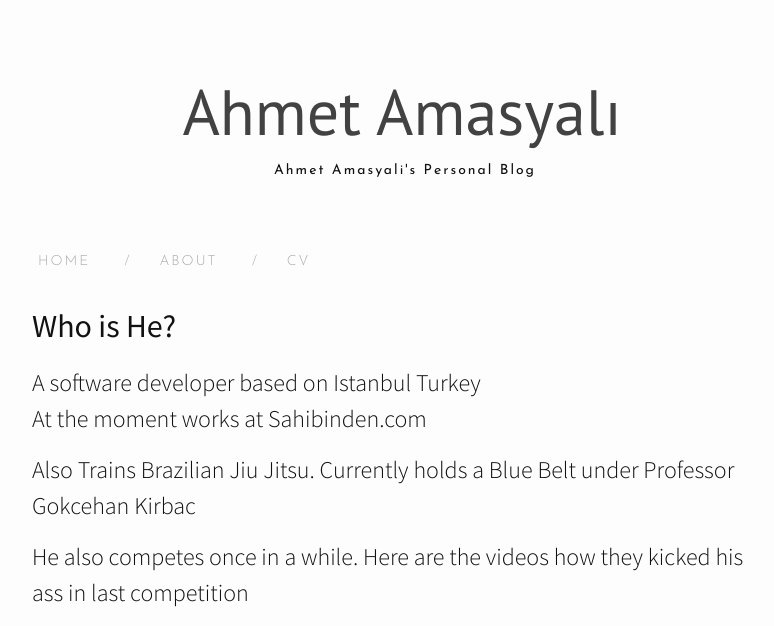
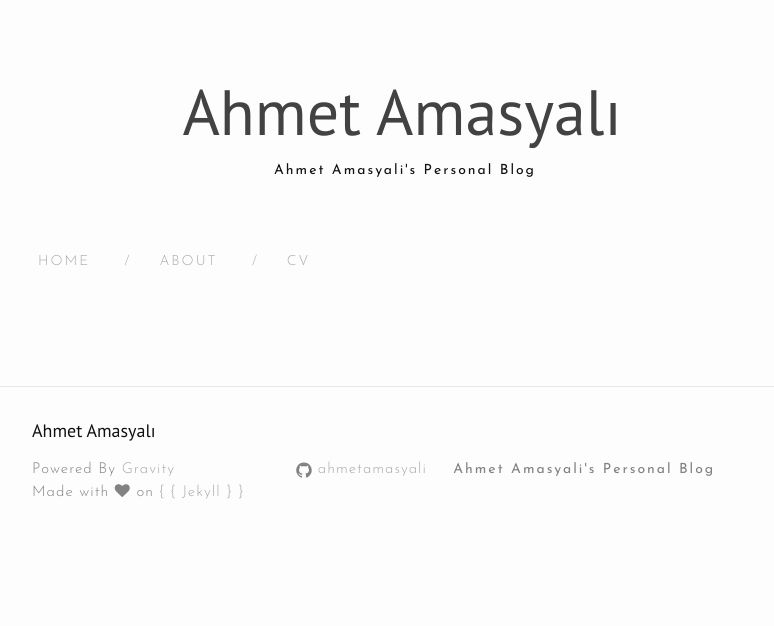
Before and after one commit to ahmetamasyali/blog.github.io, a Jekyll site: the page built from about.md, in a window 1280 px wide. Shown: the top 626 px of the page, without its empty margins (238-1012 px from the left). Built offline with Jekyll 4.4.1, drawn with Linux system fonts in a browser that asks for light colours; nearby versions of some CDN libraries; grey boxes are pictures that could not be loaded.

Commit message:
Update about.md

```diff
--- a/about.md
+++ b/about.md
@@ -3,15 +3,3 @@ layout: page
 title : About
 permalink: /about/
 ---
-
-<h2>Who is He?</h2>
-<p>A software developer based on Istanbul Turkey<br>
-At the moment works at Sahibinden.com</p>
-
-<p>Also Trains Brazilian Jiu Jitsu. Currently holds a Blue Belt under Professor Gokcehan Kirbac</p>
-
-<p>He also competes once in a while. Here are the videos how they kicked his ass in last competition</p>
-
-{% include youtubePlayer.html id="0GWktPbgghI" %}
-
-{% include youtubePlayer.html id="AlKGyKHkdfE" %}
```
